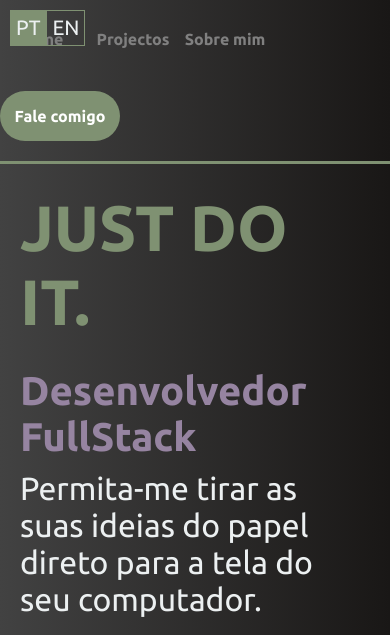
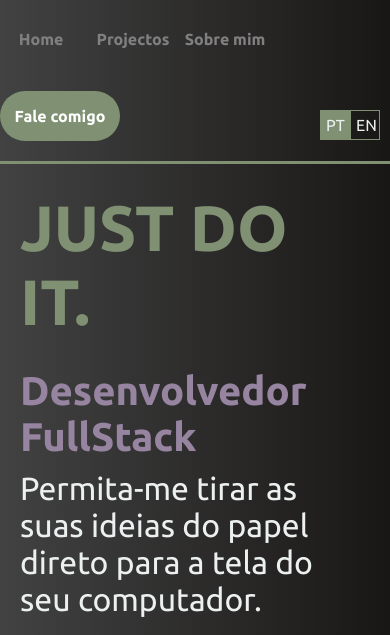
Before and after one commit to lucianobostonn/Luciano_Boston, a plain HTML site: page index.html in a window 390 px wide. Shown: the top 635 px of the page. Drawn offline with nearby package versions, Linux system fonts and the light colour scheme.

Commit message:
Translate size

```diff
--- a/estilos/index.css
+++ b/estilos/index.css
@@ -263,8 +263,24 @@ footer div#copy strong{
         width: auto;
     }
 
-    #contato a{
+    #trad{
+        top: 100px;
+        left: auto;
+        right: 0;
+        width: 80px;
+        font-size: 1em;
+    }
 
+    #pt{
+        border: 1px solid var(--cor3);
+        width: 30px;
+        padding: 5px;
+    }
+
+    #en{
+        border: 1px solid var(--cor3);
+        width: 30px;
+        padding: 5px;
     }
 
 }
```
